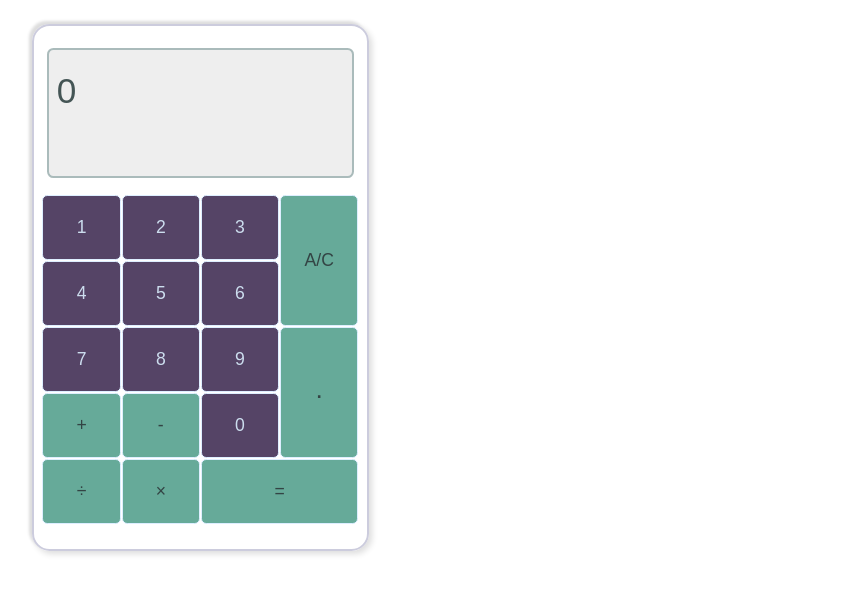
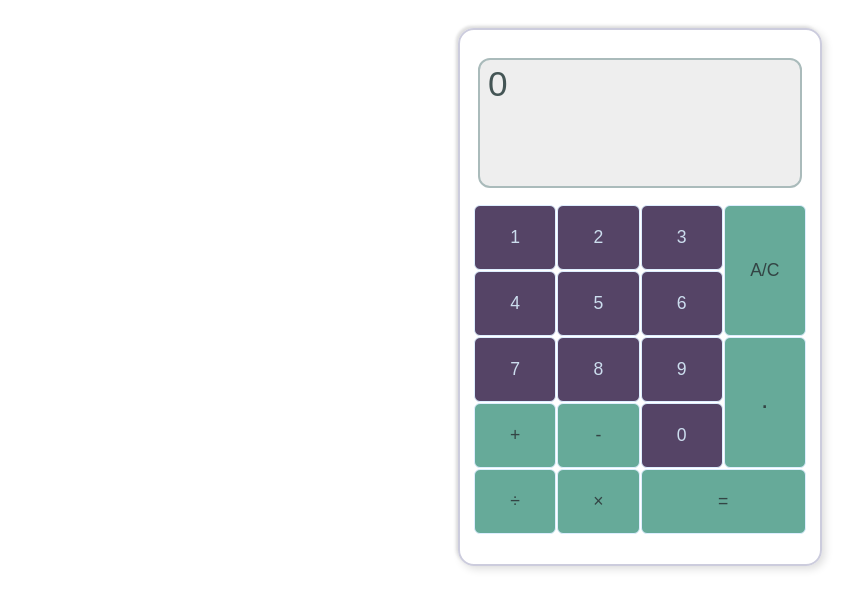
Before and after one commit to Xirlorm/odin-calculator, a plain HTML site: page index.html in a window 1280 px wide. Shown: the whole page, without its empty margins (0-860 px from the left). Drawn offline with Linux system fonts and the light colour scheme.

Commit message:
changed em's to px and centered calculator to screen

```diff
--- a/style/style.css
+++ b/style/style.css
@@ -1,21 +1,28 @@
+body{
+	display: flex;
+	flex-direction: row;
+	justify-content: center;
+	align-content: center;
+}
+
 main{
-    width: 320px;
+    width: 336px;
     height: 510px;
-    margin: 1.5em;
-    padding: 0.4em;
+    margin: 20px;
+    padding: 12px;
     border: 2px solid #ccd;
-    border-radius: 1.1em;
+    border-radius: 16px;
     font-family: sans-serif;
-    box-shadow:  -3px -3px 3px #ddd , 3px 3px 6px #ddd;
+    box-shadow:  -2px -2px 3px #ddd , 3px 3px 8px #ddd;
 }
 
 .display{
     height: 130px;
-    margin: 1em 0.4em 1em;
+    margin: 16px 6px;
     padding: 0.5em;
     box-sizing: border-box;
     border: solid 2px #abb;
-    border-radius: 0.4em;
+    border-radius: 12px;
     background: #eee;
     color: #455;
 }
@@ -24,7 +31,7 @@ main{
     height: 60px;
     font-size: 2.2em;
     overflow: scroll hidden;
-    line-height: 1.9em;
+    line-height: 31px;
 }
 
 .result{
@@ -49,7 +56,7 @@ main{
     font-size: 1.1em;
     margin: 0.5px;
     border: solid 1px #def;
-    border-radius: 0.3em;
+    border-radius: 6px;
 }
 
 .digit{
```
